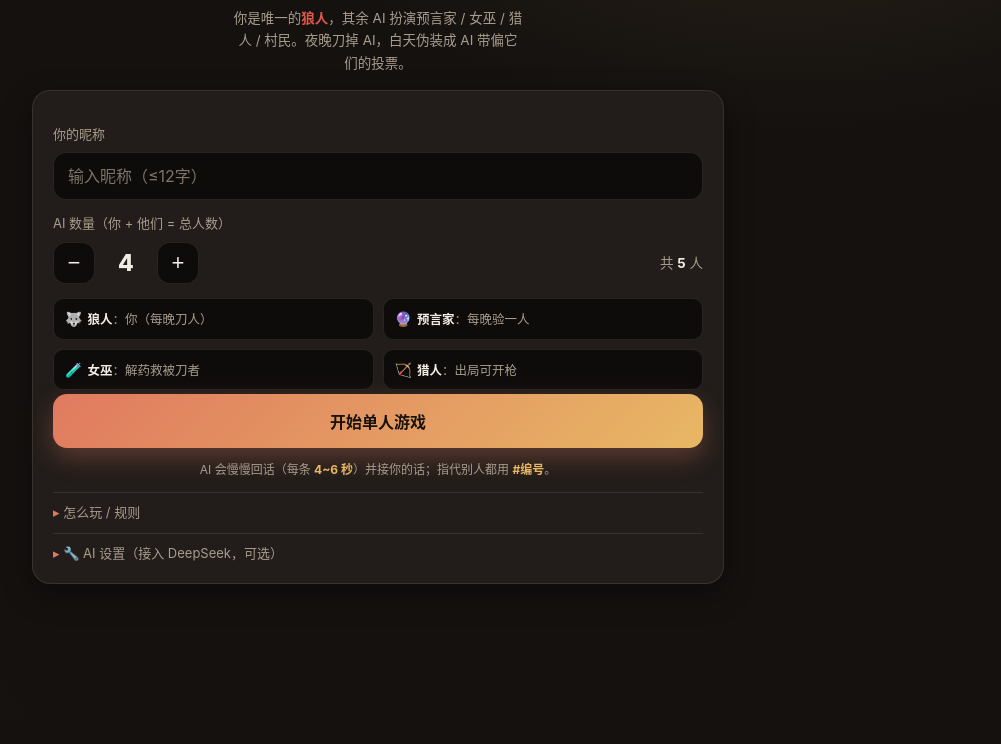
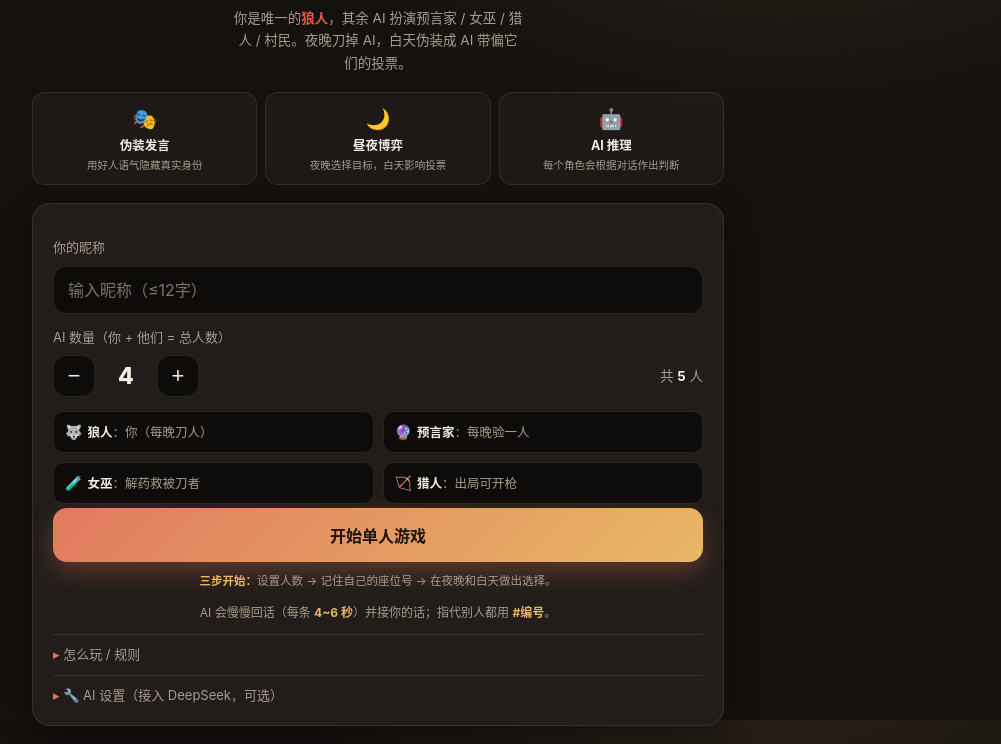
Before and after one commit to wenhulaojiu/ai-werewolf, a plain HTML site: page index.html in a window 1280 px wide. Shown: the part 80-824 px from the top of the page, without its empty margins (262-1263 px from the left). Before the commit the page ends 800 px from the top, so only its background shows below. Drawn offline with Linux system fonts and the light colour scheme.

Commit message:
feat: improve game introduction screen

```diff
--- a/index.html
+++ b/index.html
@@ -39,6 +39,10 @@
   .title .w{color:var(--wolf)}
   .tagline{color:var(--muted);margin:10px auto 0;line-height:1.65;font-size:13.5px;max-width:34ch}
   .tagline b{color:var(--wolf);font-weight:700}
+  .intro-grid{display:grid;grid-template-columns:repeat(3,1fr);gap:8px;margin:2px 0 4px}
+  .intro-card{padding:11px 9px;text-align:center;background:rgba(255,255,255,.035);border:1px solid var(--line);border-radius:var(--r-md)}
+  .intro-card span{display:block;font-size:20px;margin-bottom:3px}.intro-card b{display:block;font-size:12.5px}.intro-card small{display:block;color:var(--muted);font-size:10.5px;line-height:1.4;margin-top:3px}
+  .quick-start{margin-top:11px;text-align:center;color:var(--muted);font-size:11.5px;line-height:1.55}.quick-start b{color:var(--gold)}
 
   .field{margin:14px 0}
   .field label{display:block;font-size:13px;color:var(--muted);margin-bottom:8px}
@@ -136,6 +140,7 @@
 
   /* 手机端：名单改为顶部横向滚动条，聊天占满 */
   @media (max-width:560px){
+    .intro-grid{gap:6px}.intro-card{padding:9px 5px}.intro-card small{font-size:10px}
     .board{flex-direction:column}
     .roster{flex-direction:row;width:auto;overflow-x:auto;padding-bottom:4px;gap:8px}
     .seat{flex:none;min-width:128px}
@@ -155,6 +160,11 @@
       <h1 class="title">AI伪装<span class="w">狼人杀</span></h1>
       <p class="tagline">你是唯一的<b>狼人</b>，其余 AI 扮演预言家 / 女巫 / 猎人 / 村民。夜晚刀掉 AI，白天伪装成 AI 带偏它们的投票。</p>
     </div>
+    <div class="intro-grid" aria-label="项目亮点">
+      <div class="intro-card"><span>🎭</span><b>伪装发言</b><small>用好人语气隐藏真实身份</small></div>
+      <div class="intro-card"><span>🌙</span><b>昼夜博弈</b><small>夜晚选择目标，白天影响投票</small></div>
+      <div class="intro-card"><span>🤖</span><b>AI 推理</b><small>每个角色会根据对话作出判断</small></div>
+    </div>
     <div class="panel">
       <div class="field"><label>你的昵称</label><input id="nick" type="text" placeholder="输入昵称（≤12字）" maxlength="12"></div>
       <div class="field"><label>AI 数量（你 + 他们 = 总人数）</label>
@@ -168,6 +178,7 @@
         <div class="r"><span class="ic">🏹</span><b>猎人</b>：出局可开枪</div>
       </div>
       <button class="btn" id="btnStart">开始单人游戏</button>
+      <div class="quick-start"><b>三步开始：</b>设置人数 → 记住自己的座位号 → 在夜晚和白天做出选择。</div>
       <p class="hint">AI 会慢慢回话（每条 <b>4~6 秒</b>）并接你的话；指代别人都用 <b>#编号</b>。</p>
       <details>
         <summary>怎么玩 / 规则</summary>
```
